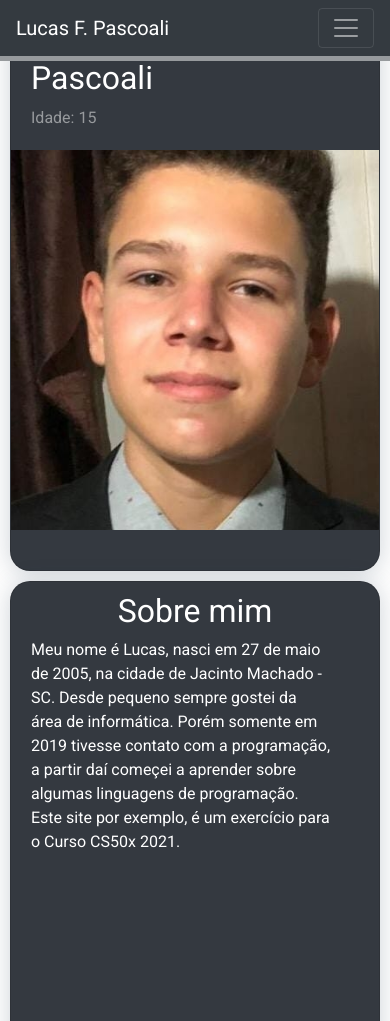
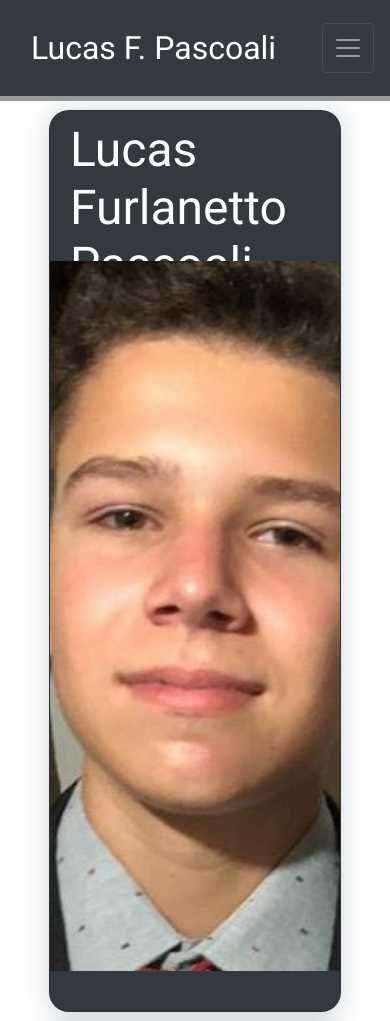
Before and after one commit to lucasfpascoali/lucasfpascoali.github.io, a plain HTML site: page index.html in a window 390 px wide. Shown: the top 1021 px of the page. Drawn offline with nearby package versions, Linux system fonts and the light colour scheme.

Commit message:
Update styles.css

```diff
--- a/styles.css
+++ b/styles.css
@@ -15,6 +15,7 @@ body {
 nav#barraMenu {
     border-bottom: 5px solid #979a9d;
 }
+
 /* FIM NAVBAR */
 
 /* INICIO CARDS */
@@ -24,10 +25,14 @@ nav#barraMenu {
     align-items: center;
     align-content: space-between;
     width: 100%;
-    height: 100vh;
+    height: 100%;
     color: white;
-    flex-wrap: wrap;
+}
 
+.aumentar {
+    display: flex;
+    flex-direction: row;
+    padding-top: 70px;
 }
 
 .card {
@@ -67,3 +72,60 @@ h2#sobre {
     height: 444px;
 }
 /* FIM CARDS */
+
+/* RESPONSIVIDADE MOBILE */
+@media screen and (max-width: 1000px) {
+    .navbar {
+        min-height: 80px;
+    }
+
+    .navbar-brand {
+        padding: 0 15px;
+        height: 80px;
+        line-height: 80px;
+        font-size: xx-large;
+    }
+
+    .navbar-toggler {
+        padding: 9px 10px;
+    }
+
+    .content {
+        flex-direction: column;
+    }
+
+    .aumentar {
+        width: 80vw;
+        flex-direction: column;
+        padding-top: 100px;
+    }
+
+    .topCard {
+        height: 150px;
+    }
+
+    .cTitle {
+        font-size: 48px;
+    }
+
+    .secondText {
+        font-size: 32px;
+    }
+
+    .cardFoto {
+        height: 709.74px;
+    }
+
+    div#topSobre {
+        height: 899.73px;
+    }
+
+    .informacoes {
+        text-align: left;
+        width: 100%;
+        height: 100%;
+        font-size: 32px;
+    }
+
+
+}
```
